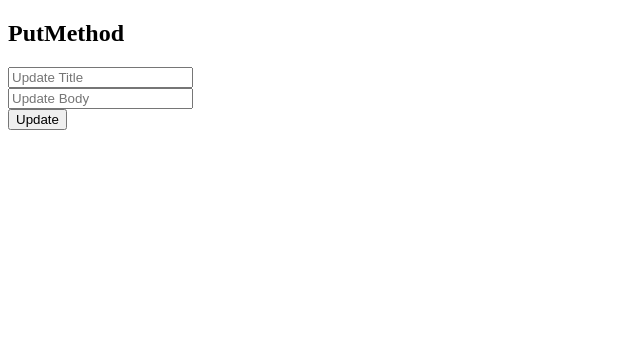
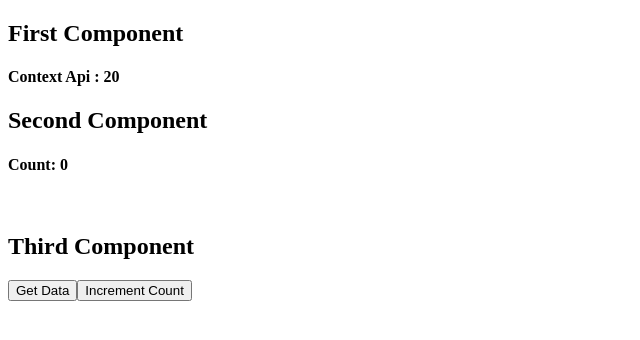
Before and after one commit to Asad-Yaqob/MyFirstReactProject, a React (Vite) app: page / in a window 1280 px wide. Shown: the top 340 px of the page, without its empty margins (0-640 px from the left). Built offline with nearby package versions, Linux system fonts and the light colour scheme; no server answers.

Commit message:
prop_context_api_lifting_state_up

```diff
--- a/src/App.jsx
+++ b/src/App.jsx
@@ -1,11 +1,13 @@
-import React from "react";
-import PutMethod from "./PutMethod";
+import React, { createContext, useState } from "react";
+import First from "./Props/First";
 
+export const myData = createContext();
 
 const App = () => {
+  const [score, setScore] = useState(20);
   // let [count, setCount] = useState(0);
   return (
-    <>
+    <myData.Provider value={{data : score}} >
     {/* <h2>My First Component</h2>
     <h2>Count: {count}</h2>
     <button onClick={() => setCount(count++)}>Counter</button>
@@ -13,9 +15,9 @@ const App = () => {
      {/* <UseEffectHook /> */}
      {/* <UseStateHook /> */}
      {/* <GetMethod /> */}
-     <PutMethod />
-
-     </>
+     {/* <PutMethod /> */}
+     <First />
+     </ myData.Provider>
   )
 }
 
--- /dev/null
+++ b/src/Props/First.jsx
@@ -0,0 +1,18 @@
+import React, { useContext, useState } from 'react'
+import Second from './Second'
+import { myData } from '../App';
+const First = () => {
+    const [count, setCount] = useState(0);
+
+    const {data} = useContext(myData);
+  return (
+    < >
+    <h2>First Component</h2>
+    <h4>Context Api : {data} </h4>
+    <Second data = {count} />
+    <button onClick={() => setCount(count + 1)} > Increment Count</button>
+    </ >
+  )
+}
+
+export default First
--- /dev/null
+++ b/src/Props/Second.jsx
@@ -0,0 +1,36 @@
+import React, { useState } from 'react'
+import Third from './Third'
+
+//One way of using prop
+// const Second = (props) => {
+//   return (
+//     < >
+//     <h2> Second Component</h2>
+//     <h4>Count: {props.data}</h4>
+//     <Third />
+//     </ >
+//   )
+// }
+
+//Another the professional way is below..
+const Second = ({data}) => {
+
+    const [info, setInfo] = useState([]);
+    const getInfo = (value) => {
+        setInfo(value);
+    }
+    console.log(info)
+    return (
+      < >
+      <h2> Second Component</h2>
+      <h4>Count: {data}</h4>
+      <br />
+      {/* <h4>Name: {info[0].name} </h4>
+      <h4>Gender: {info[0].gender} </h4> */}
+
+      <Third getData ={getInfo} />
+      </ >
+    )
+  }
+
+export default Second
--- /dev/null
+++ b/src/Props/Third.jsx
@@ -0,0 +1,24 @@
+import React from 'react'
+
+const Third = ({getData}) => {
+
+//Another Concept is Lifting The State Up is used to send data from child component to parent component
+    const someInfo = [{
+        'name': 'Asad',
+        'gender': 'Male'
+    },
+    {
+        'name': 'Jhon Doe',
+        'gender': 'Undefined'
+    }
+];
+  return (
+    < >
+    <h2>Third Component</h2>
+    <button onClick={() => getData(someInfo)}>Get Data</button>
+    </ >
+
+  )
+}
+
+export default Third
```
